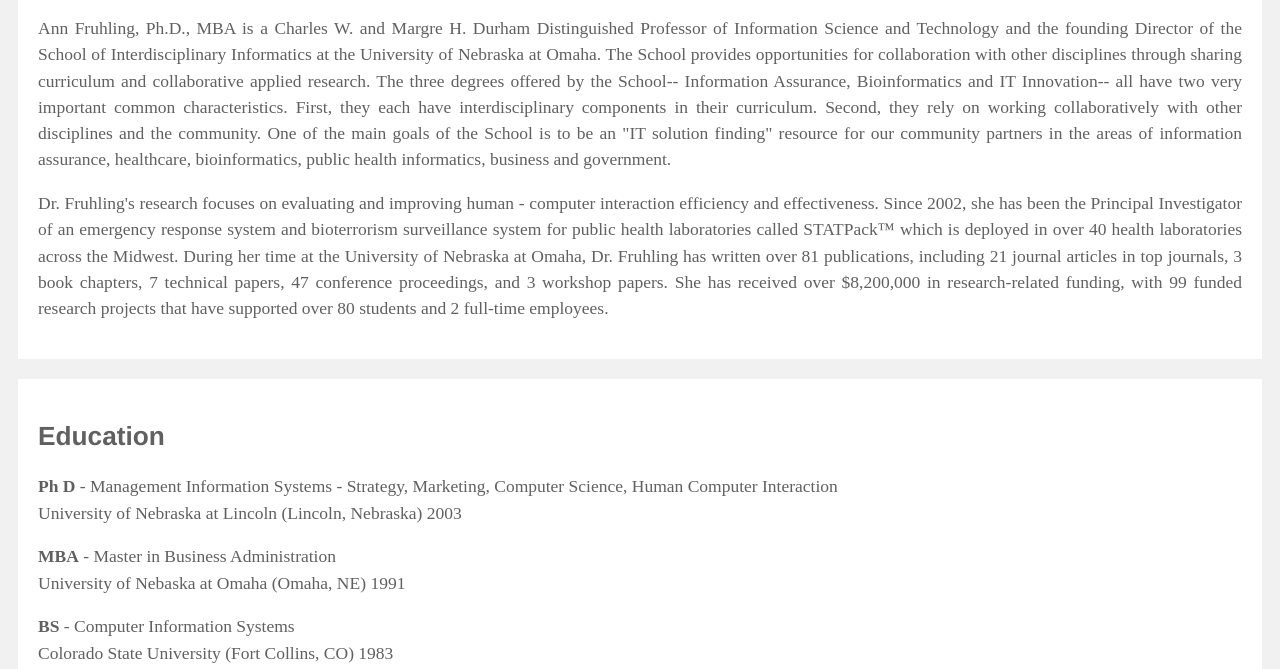
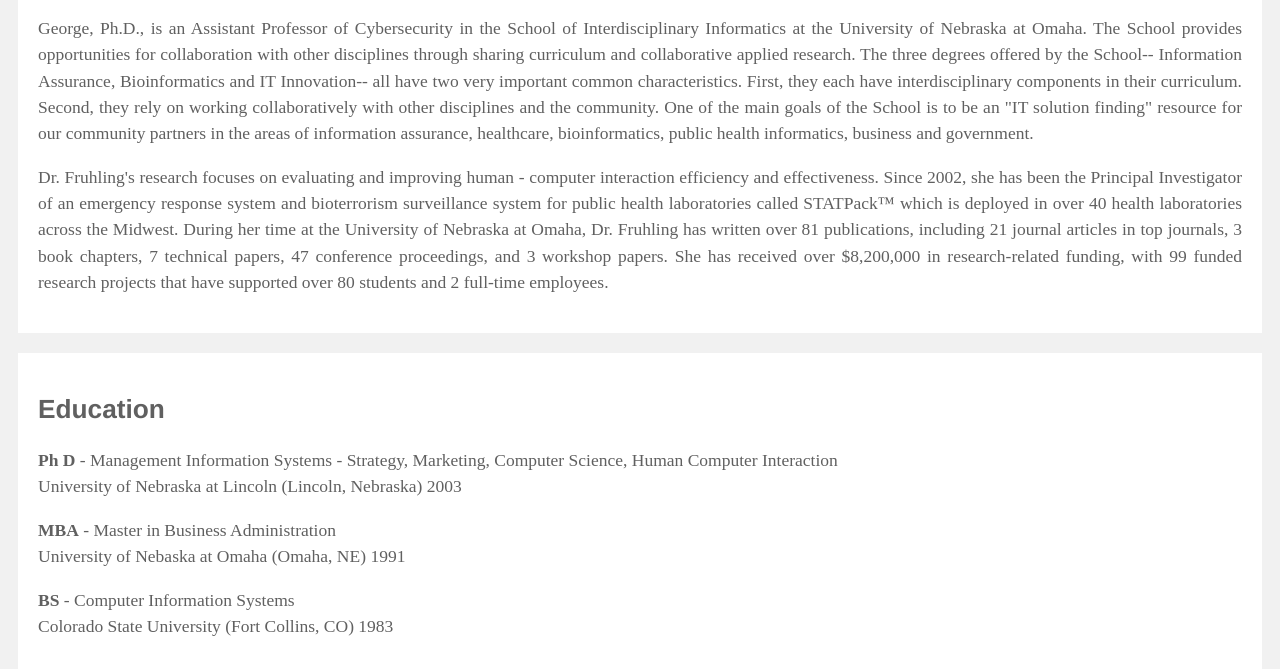
Before and after one commit to ggrispos/ggrispos.github.io, a plain HTML site: page index.html in a window 1280 px wide. Shown: the part 238-907 px from the top of the page. Drawn offline with Linux system fonts and the light colour scheme; a web font is replaced by a local one.

Commit message:
Update index.html

```diff
--- a/index.html
+++ b/index.html
@@ -51,7 +51,7 @@ function myFunction() {
   <div class="rightcolumn">
     <div class="card">
       <img src="images/righttop.jpg" style="max-width:100%" class="center">
-      <p class="big" align="justify">Ann Fruhling, Ph.D., MBA is a Charles W. and Margre H. Durham Distinguished Professor of Information Science and Technology and the founding Director of the School of Interdisciplinary Informatics at the University of Nebraska at Omaha. The School provides opportunities for collaboration with other disciplines through sharing curriculum and collaborative applied research.   The three degrees offered by the School-- Information Assurance, Bioinformatics and IT Innovation-- all have two very important common characteristics. First, they each have interdisciplinary components in their curriculum.   Second, they rely on working collaboratively with other disciplines and the community.  One of the main goals of the School is to be an "IT solution finding" resource for our community partners in the areas of information assurance, healthcare, bioinformatics, public health informatics, business and government.</p>
+      <p class="big" align="justify">George, Ph.D., is an Assistant Professor of Cybersecurity in the School of Interdisciplinary Informatics at the University of Nebraska at Omaha. The School provides opportunities for collaboration with other disciplines through sharing curriculum and collaborative applied research.   The three degrees offered by the School-- Information Assurance, Bioinformatics and IT Innovation-- all have two very important common characteristics. First, they each have interdisciplinary components in their curriculum.   Second, they rely on working collaboratively with other disciplines and the community.  One of the main goals of the School is to be an "IT solution finding" resource for our community partners in the areas of information assurance, healthcare, bioinformatics, public health informatics, business and government.</p>
 	  <p class="big" align="justify">Dr. Fruhling's research focuses on evaluating and improving human - computer interaction efficiency and effectiveness. Since 2002, she has been the Principal Investigator of an emergency response system and bioterrorism surveillance system for public health laboratories called STATPack&trade; which is deployed in over 40 health laboratories across the Midwest. During her time at the University of Nebraska at Omaha, Dr. Fruhling has written over 81 publications, including 21 journal articles in top journals, 3 book chapters, 7 technical papers, 47 conference proceedings, and 3 workshop papers. She has received over $8,200,000 in research-related funding, with 99 funded research projects that have supported over 80 students and 2 full-time employees.</p>
 	</div>
     <div class="card">
```
